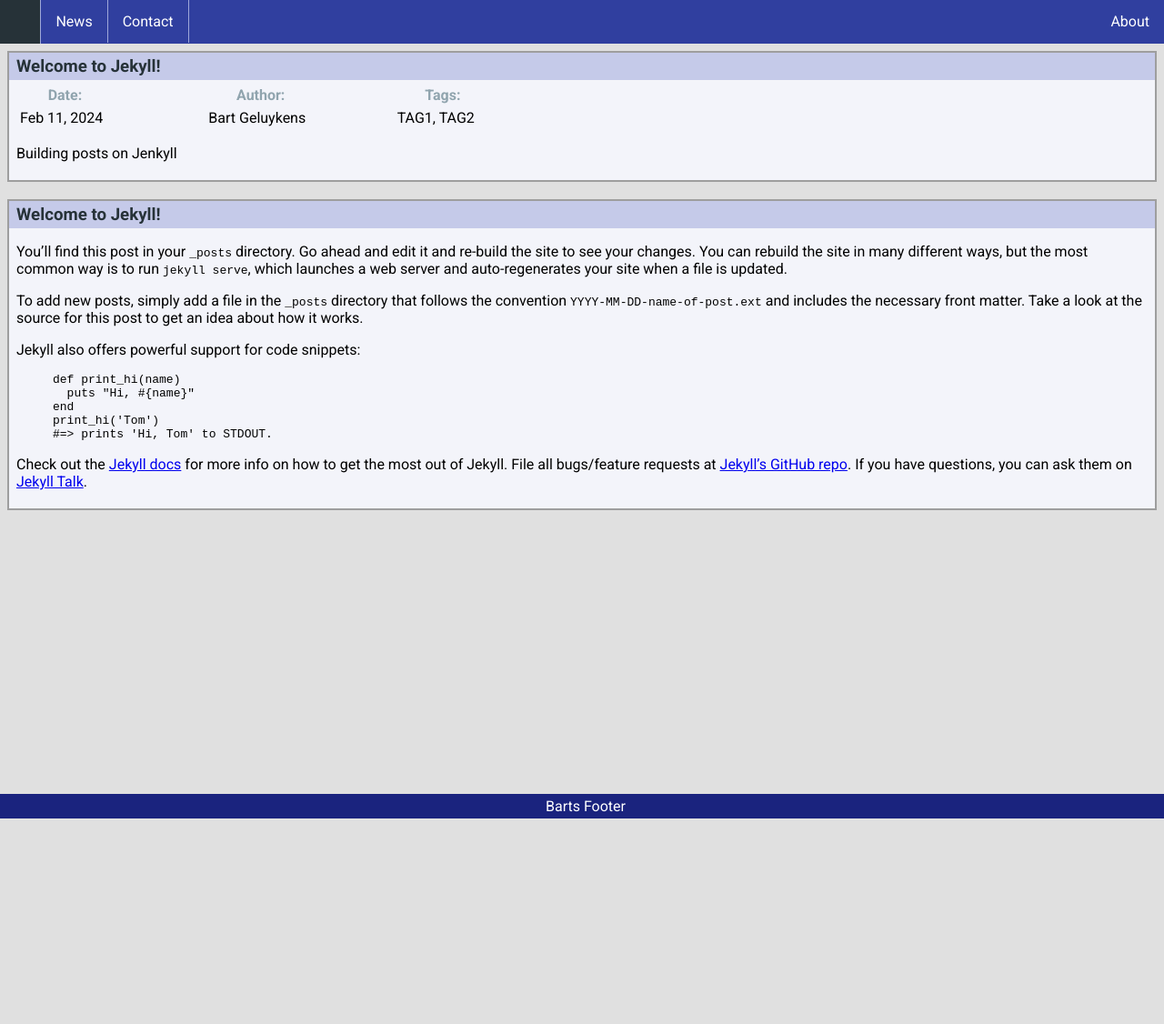
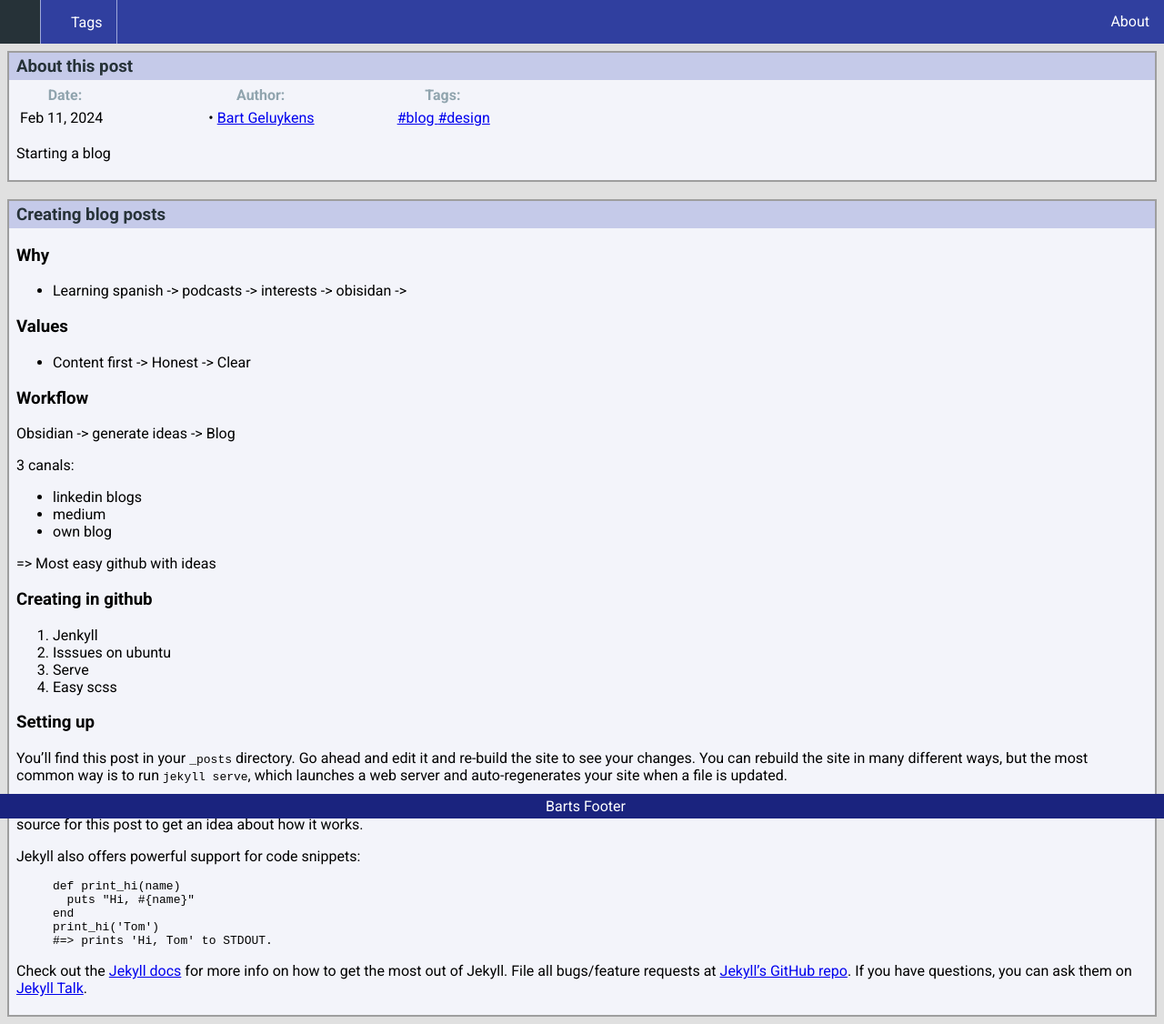
Before and after one commit to bartgel/blog, a Jekyll site: the page built from docs/_posts/2024-02-11-welcome-to-jekyll.markdown, in a window 1280 px wide. Shown: the whole page at 91% size. Built offline with Jekyll 4.4.1, drawn with Linux system fonts in a browser that asks for light colours; before the commit the page ends 900 px from its top, so only the background shows below that.

Commit message:
Added tags

```diff
--- a/docs/_config.yml
+++ b/docs/_config.yml
@@ -32,6 +32,11 @@ plugins:
 sass:
   style: compact
 
+
+collections:
+  tags:
+    output: true
+    permalink: tags/:path/
 # Exclude from processing.
 # The following items will not be processed, by default. Create a custom list
 # to override the default setting.
--- a/docs/_layouts/default.html
+++ b/docs/_layouts/default.html
@@ -10,8 +10,7 @@
     <nav>
         <ul class="navigation">
             <li><a class="active" href="{{ '/' | relative_url}}"><span class="icon icon-home"></span></a></li>
-            <li><a href="#news">News</a></li>
-            <li><a href="#contact">Contact</a></li>
+            <li><a href="{{ '/tags/' | relative_url}}"><span class="icon icon-label"></span>&nbsp;Tags</a></li>
             <li style="float:right"><a href="{{ '/about/' | relative_url}}">About</a></li>
         </ul>
     </nav>
--- a/docs/_layouts/post.html
+++ b/docs/_layouts/post.html
@@ -5,7 +5,7 @@ layout: default
 <article class="post h-entry" itemscope itemtype="http://schema.org/BlogPosting">
 
   <header class="post-header">
-    <h1 class="post-title p-name" itemprop="name headline">{{ page.title | escape }}</h1>
+    <h1 class="post-title p-name" itemprop="name headline">About this post</h1>
 
     <div class="row">
       <div class="col-s-6 col-m-4 col-l-3 col-xl-2">
@@ -36,12 +36,10 @@ layout: default
             <span class="title">Author:</span>
           </div>
           <div class="col-ss-6 col-m-12">
-          Bart Geluykens
-
           {%- if page.author -%}
           • {% for author in page.author %}
             <span itemprop="author" itemscope itemtype="http://schema.org/Person">
-              <span class="p-author h-card" itemprop="name">{{ author }}</span></span>
+              <span class="p-author h-card" itemprop="name"><a href="http://localhost:4000/about/">{{ author }}</a></span></span>
               {%- if forloop.last == false %}, {% endif -%}
             {% endfor %}
         {%- endif -%}
@@ -54,8 +52,16 @@ layout: default
             <span class="icon icon-label"></span>
             <span class="title">Tags:</span>
           </div>
-          <div class="col-ss-6 col-s-9 col-m-12"></div>
-          TAG1, TAG2
+          <!-- https://blog.lunarlogic.com/2019/managing-tags-in-jekyll-blog-easily/-->
+          <div class="col-ss-6 col-s-9 col-m-12">
+            {% for tag in page.tags %}
+              {% assign tag_slug = tag | slugify: "raw" %}
+              <a class="tag-link"
+                href={{ "/tags/" | append: tag_slug | append: "/"  | relative_url}} rel="category tag">
+                #{{ tag }}
+              </a>
+            {% endfor %}
+
           </div>
         </div>
       </div>
--- a/docs/_posts/2024-02-11-welcome-to-jekyll.markdown
+++ b/docs/_posts/2024-02-11-welcome-to-jekyll.markdown
@@ -1,10 +1,45 @@
 ---
 layout: post
-title:  "Welcome to Jekyll!"
+title:  "Creating blog posts"
 date:   2024-02-11 11:54:00 +0100
 categories: jekyll update
-description: Building posts on Jenkyll
+description: Starting a blog
+author:
+  - Bart Geluykens
+tags: blog design
 ---
+
+# Why
+
+- Learning spanish -> podcasts -> interests -> obisidan ->
+
+# Values
+
+- Content first -> Honest -> Clear
+
+# Workflow
+
+Obsidian -> generate ideas -> Blog
+
+3 canals:
+
+- linkedin blogs
+- medium
+- own blog
+
+=> Most easy github with ideas
+
+# Creating in github
+
+1. Jenkyll
+2. Isssues on ubuntu
+3. Serve
+4. Easy scss
+
+
+# Setting up
+
+
 You’ll find this post in your `_posts` directory. Go ahead and edit it and re-build the site to see your changes. You can rebuild the site in many different ways, but the most common way is to run `jekyll serve`, which launches a web server and auto-regenerates your site when a file is updated.
 
 To add new posts, simply add a file in the `_posts` directory that follows the convention `YYYY-MM-DD-name-of-post.ext` and includes the necessary front matter. Take a look at the source for this post to get an idea about how it works.
```
Also changed, not shown: docs/_layouts/alltags.html (added, +22 -0 lines), docs/_layouts/tagpage.html (added, +20 -0 lines), docs/_tags/blog.md (added, +9 -0 lines), docs/_tags/design.md (added, +9 -0 lines), docs/tags.md (added, +7 -0 lines).
